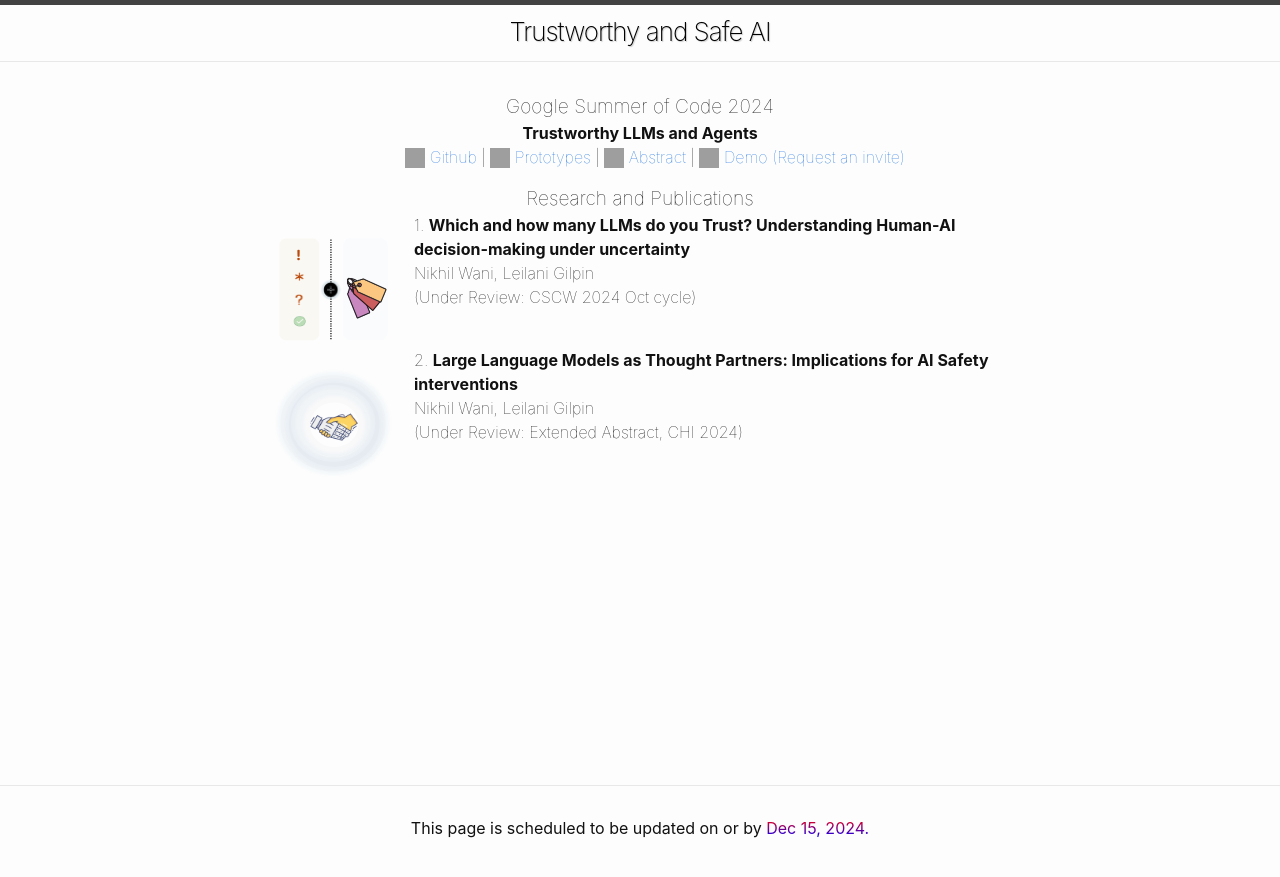
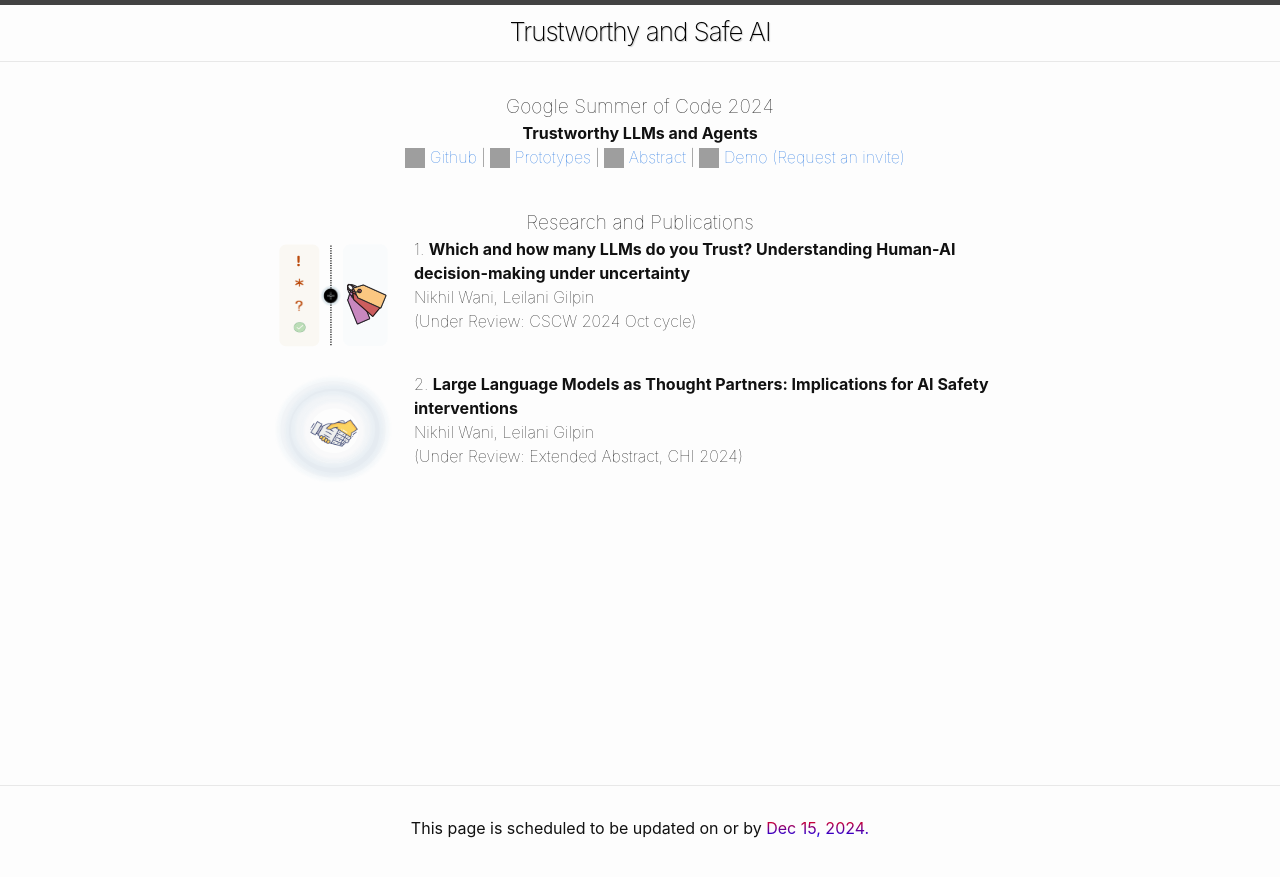
Before and after one commit to trustworthy-superintelligence/trustworthy-superintelligence.github.io, a Jekyll site: the page built from index.md, in a window 1280 px wide. Shown: the top 877 px of the page. Built offline with Jekyll 4.4.1, drawn with Linux system fonts in a browser that asks for light colours; our own code applies the rules of GitHub Pages for plain Markdown files; comment, search, counter and statistics services are not loaded; grey boxes are pictures that could not be loaded.

Commit message:
Update index.md

```diff
--- a/index.md
+++ b/index.md
@@ -57,22 +57,23 @@ body
 
 
 
-
+<br>
 <div style="text-align: center; font-weight: lighter; font-size: 1.2em;">
     Research and Publications
 </div>
 
 
 <p style="text-align: left;">
-<a href="#" target="_blank"> <img src="/safetynoborder.svg" alt="CSCW" class="image1"></a>
+<a href="#" target="_blank"> <img src="/safetynoborder.svg" alt="CSCW" class="image1" style="margin-top: 0;"></a>
 1. <b>Which and how many LLMs do you Trust? Understanding Human-AI decision-making under uncertainty</b><br>
     Nikhil Wani, Leilani Gilpin<br>
     (Under Review: CSCW 2024 Oct cycle)
 <br>
 </p>
 <br>
+
 <p style="text-align: left;">
-<a href="#" target="_blank"> <img src="/trust4.svg" alt="chi" class="image1"></a>
+<a href="#" target="_blank"> <img src="/trust4.svg" alt="chi" class="image1" style="margin-top: 0;"></a>
 2. <b>Large Language Models as Thought Partners: Implications for AI Safety interventions</b><br>
     Nikhil Wani, Leilani Gilpin<br>
     (Under Review: Extended Abstract, CHI 2024)
```
